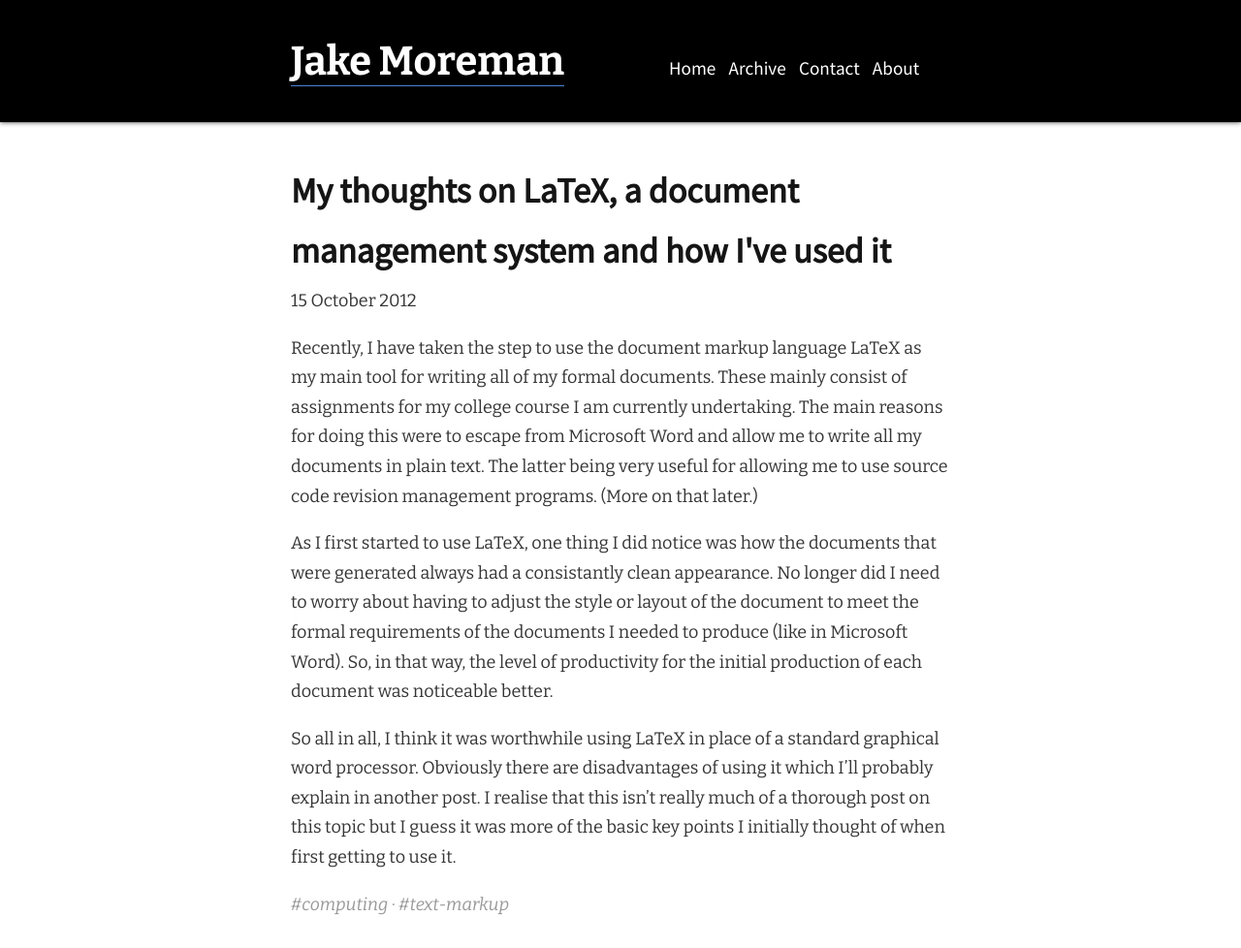
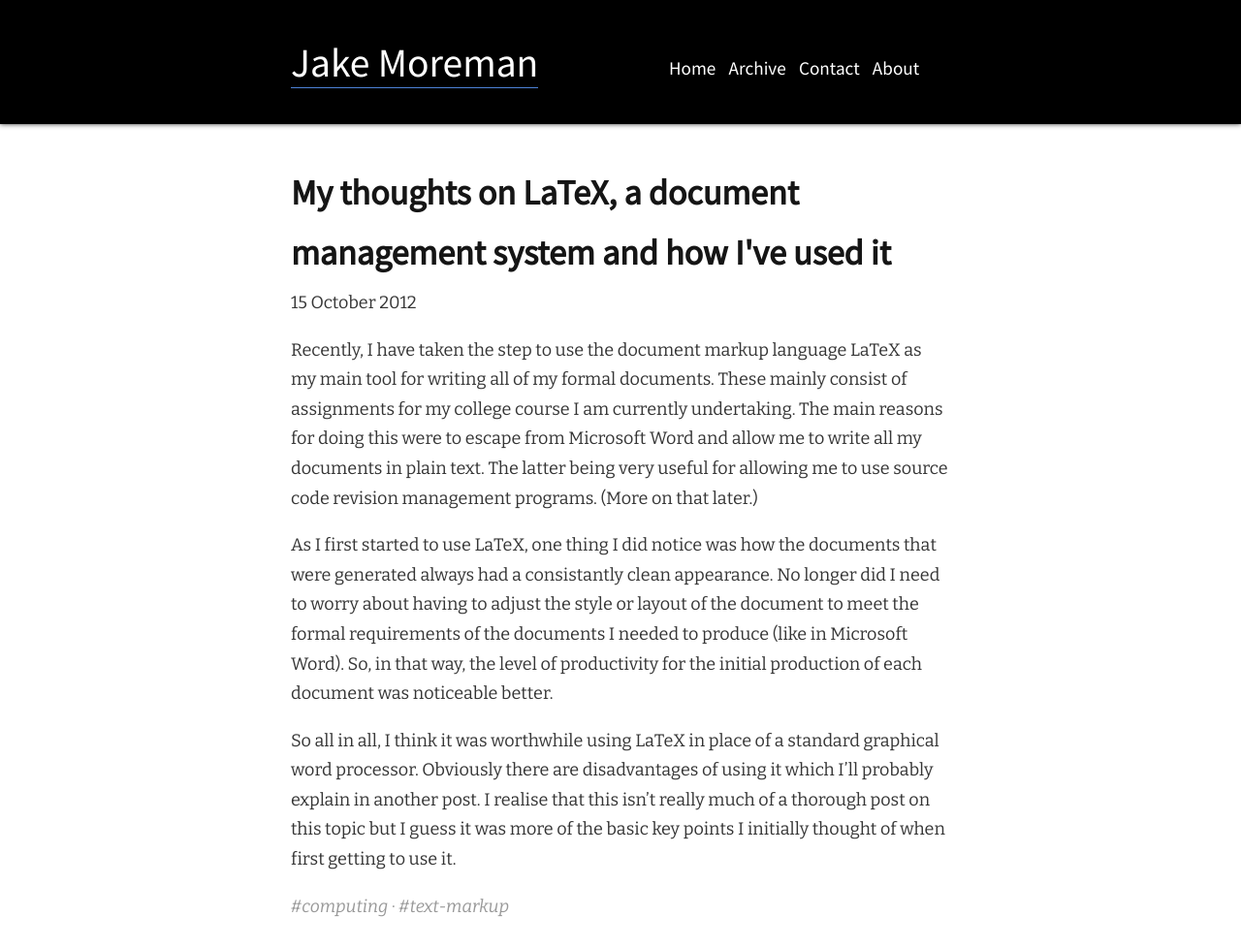
Before and after one commit to jake284773/jmoreman.github.io, a Jekyll site: the page built from _posts/2012-10-15-my-thoughts-on-latex-document-management-system.md, in a window 1280 px wide. Shown: the whole page at 97% size. Built offline with Jekyll 4.4.1, drawn with Linux system fonts in a browser that asks for light colours; nearby versions of some CDN libraries; Markdown is read by kramdown in place of the engine named in the settings.

Commit message:
Modified css: change h1 font and h2 hover colour.

```diff
--- a/css/main.css
+++ b/css/main.css
@@ -44,7 +44,7 @@ nav ul li {
     font-family: "Source Sans Pro", Helvetica, Verdana, sans-serif;
 }
 
-header h1 { font-size: 2.6em;  }
+header h1 { font: 2.6em "Source Sans Pro", Helvetica, Verdana, sans-serif; }
 
 header h1 a, header h1 a:hover {
     text-decoration: none;
@@ -85,6 +85,7 @@ article h2 {
 
 article h2 a:hover {
     background: transparent;
+    color: #4d82d6;
 }
 
 article {
```
